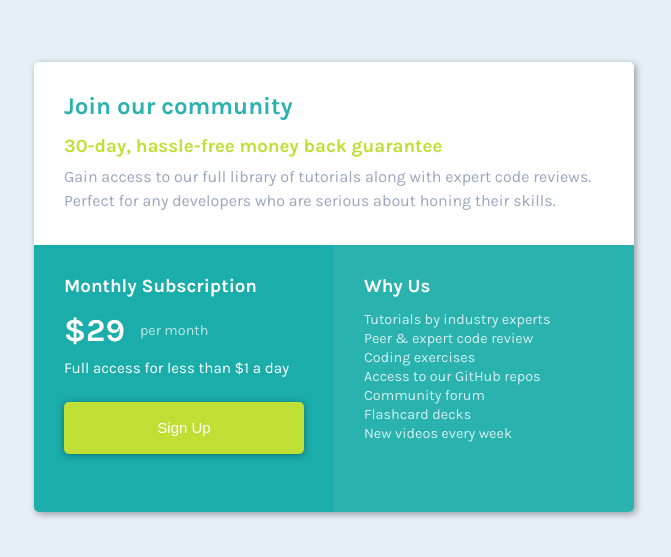
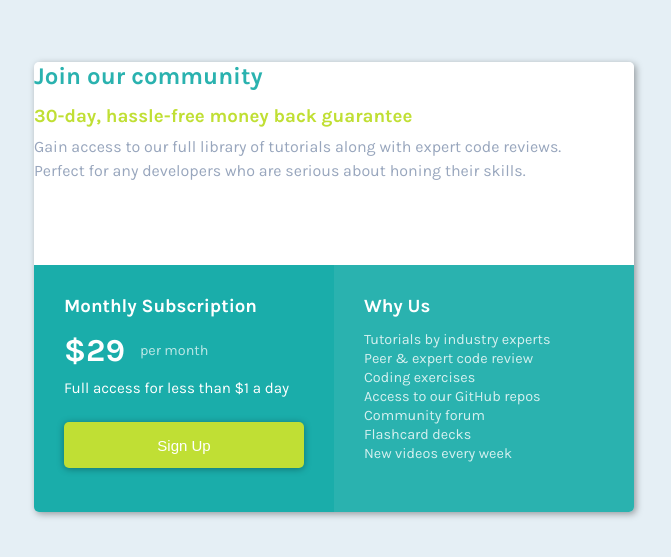
Before and after one commit to dbb458/Pricing-card-practice-responsive-design, a plain HTML site: page index.html in a window 1280 px wide. Shown: the part 113-670 px from the top of the page, without its empty margins (306-977 px from the left). Drawn offline with Linux system fonts and the light colour scheme.

Commit message:
Update style.css

```diff
--- a/style.css
+++ b/style.css
@@ -14,7 +14,7 @@ body {
 
 #card {
   width: 90%;
-  height: 100%;
+  height: 100vh;
   box-shadow: 2px 2px 7px 0px rgba(0,0,0,0.36);
   border-radius: 5px;
   overflow: hidden;
@@ -26,17 +26,16 @@ body {
 #top-section {
   background-color: white;
   width: 100%;
+  height: 33.33%
   padding: 30px;
-  flex-basis: 33.33%;
 }
 
 #bottom-section {
   width: 100%;
-  height: auto;
+  height: 66.66%;
   color: white;
   display: flex;
   flex-direction: column;
-  flex-basis: 66.66%;
 }
 
 #bottom-left-section {
```
